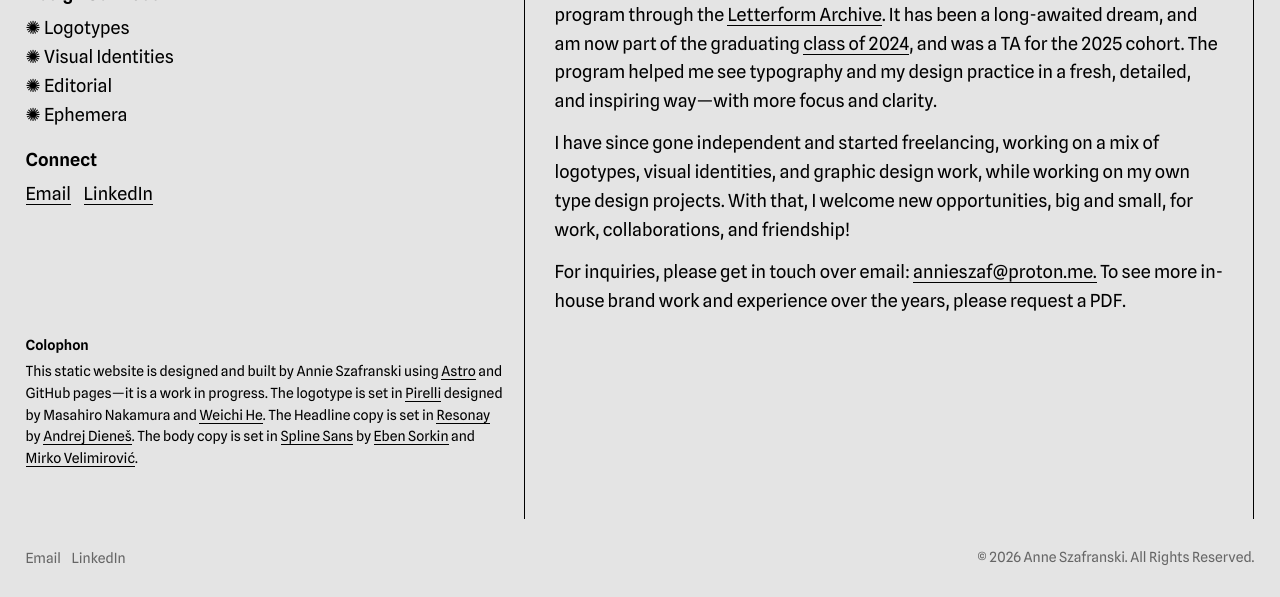
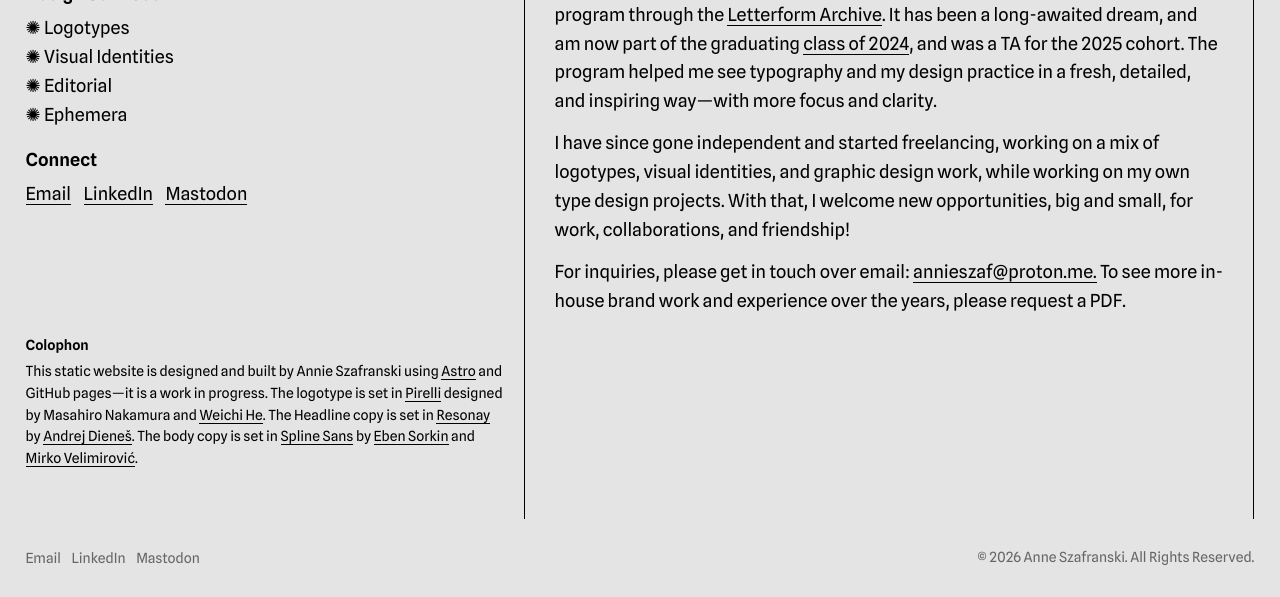
Before and after one commit to metal-flowers/design-portfolio, an Astro site: page /info in a window 1280 px wide. Shown: the part 519-1116 px from the top of the page. Built offline with nearby package versions, Linux system fonts and the light colour scheme; Astro itself is replaced by a stand-in of ours.

Commit message:
contact / footer links

```diff
--- a/src/components/Footer.astro
+++ b/src/components/Footer.astro
@@ -4,6 +4,7 @@
         <ul>
             <li><a href="mailto:annieszaf@proton.me">Email</a></li>
             <li><a href="https://www.linkedin.com/in/annieszafranski/">LinkedIn</a></li>
+            <li><a href="https://typo.social/@annie">Mastodon</a></li>
         </ul>
     </div>
     <p>&copy; <span id = "copyright-year"></span> Anne Szafranski. All Rights Reserved.</p>
--- a/src/pages/info.astro
+++ b/src/pages/info.astro
@@ -60,6 +60,7 @@ import Favicon from '../components/Favicon.astro';
 					<ul>
 						<li><a href="mailto:annieszaf@proton.me">Email</a></li>
 						<li><a href="https://www.linkedin.com/in/annieszafranski/" rel="me">LinkedIn</a></li>
+						<li><a href="https://typo.social/@annie">Mastodon</a></li>
 					</ul>
 					</aside>
 
```
